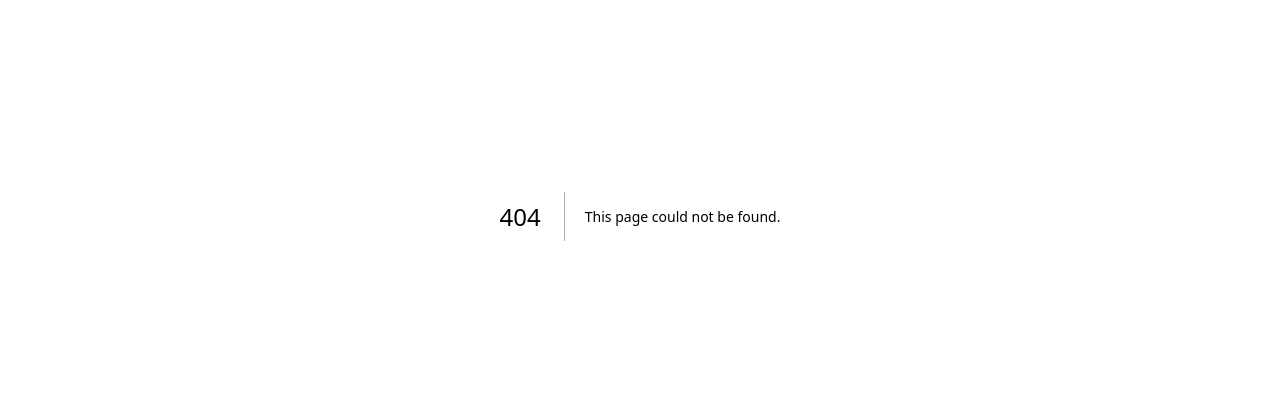
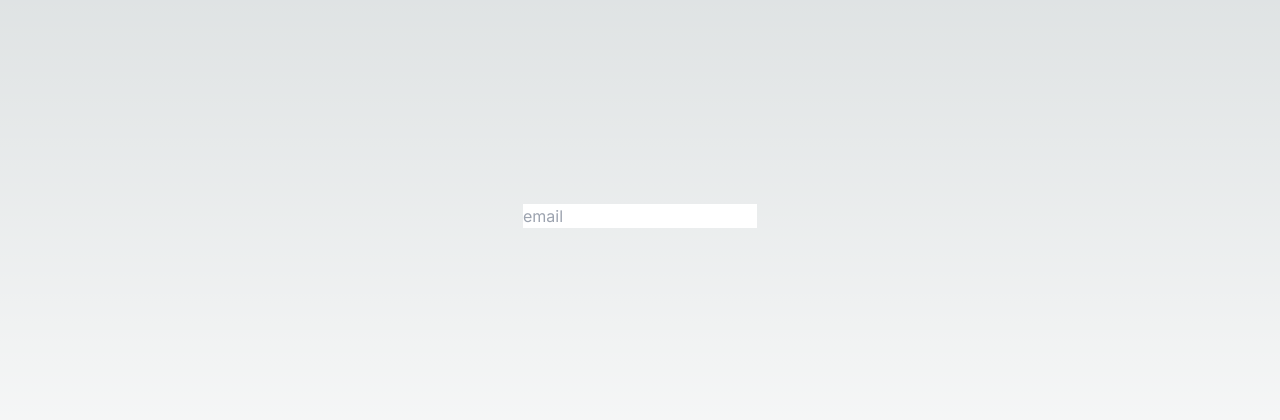
Before and after one commit to palveeen22/learn-next-js-14.1, a Next.js app: page /register in a window 1280 px wide. Before the commit this address had no page. Shown: the part 184-604 px from the top of the page. Built offline with nearby package versions, Linux system fonts and the light colour scheme.

Commit message:
feat: added server components

```diff
--- /dev/null
+++ b/src/app/register/page.tsx
@@ -0,0 +1,16 @@
+import React from 'react'
+
+const page = () => {
+    return (
+        <section className='w-full flex justify-center items-center min-h-screen'>
+            <form>
+                <input
+                    type='text'
+                    placeholder='email'
+                />
+            </form>
+        </section>
+    )
+}
+
+export default page
```
